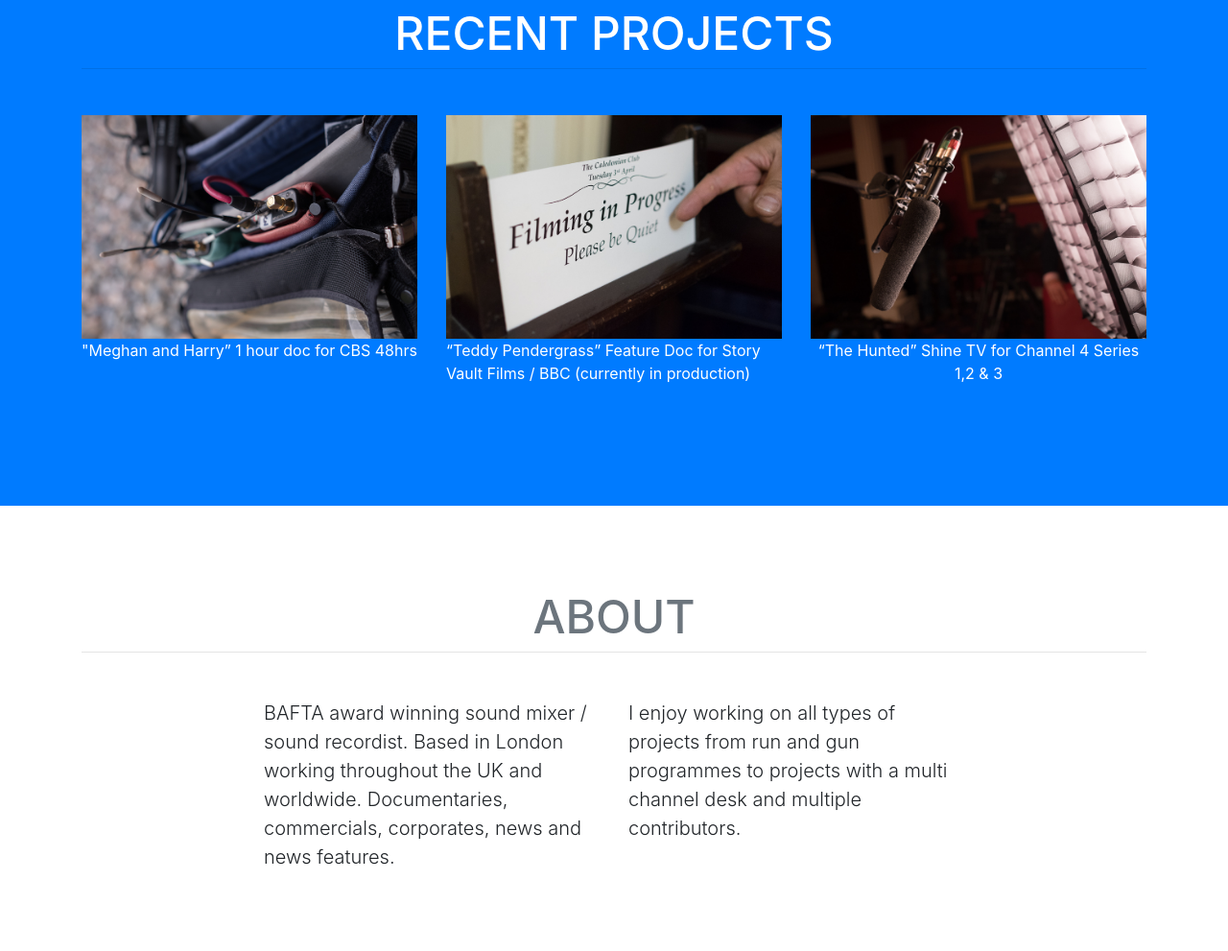
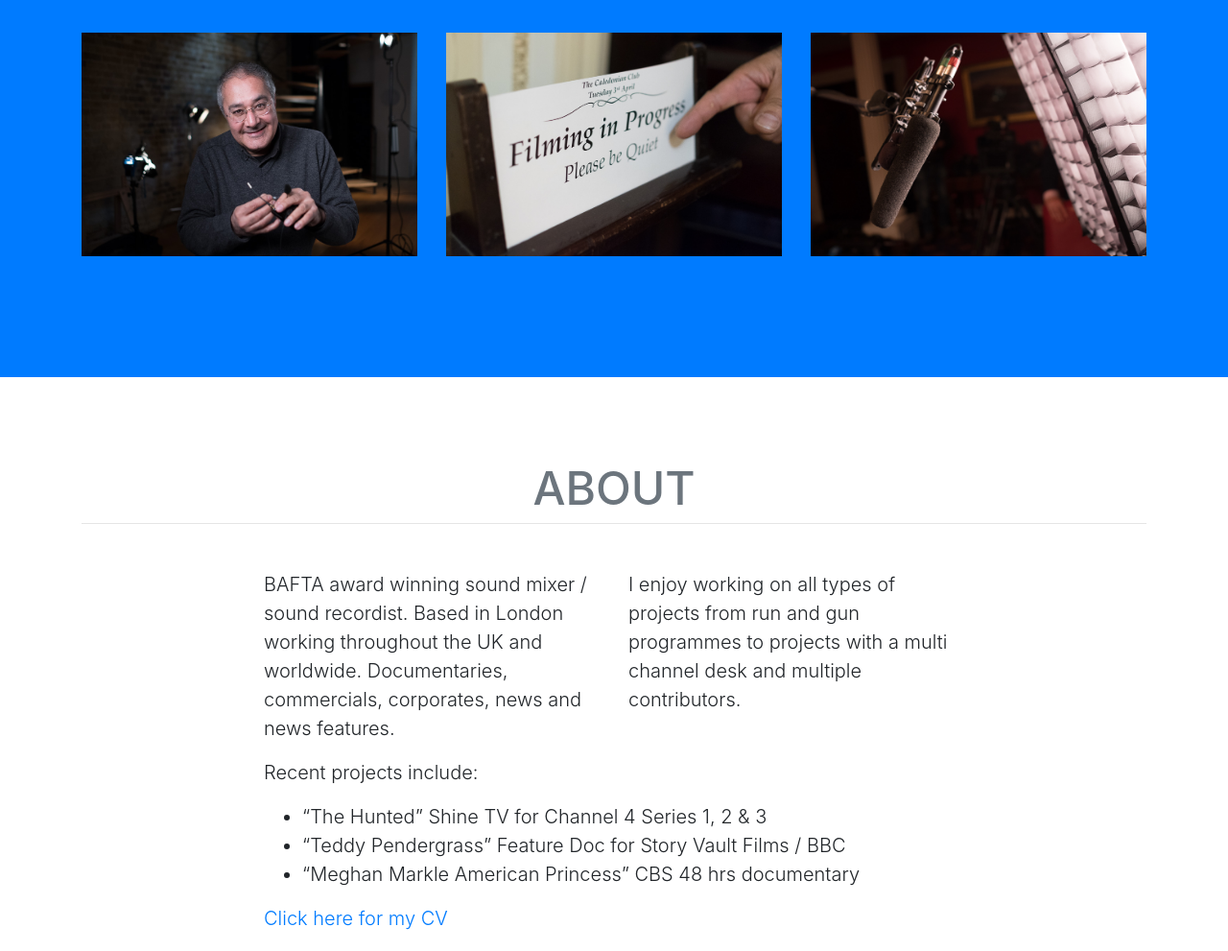
Before and after one commit to kuzsound/kuzsound, a website with bundled scripts: page index.html in a window 1280 px wide. Shown: the part 1260-2251 px from the top of the page at 96% size. Built offline with nearby package versions, Linux system fonts and the light colour scheme.

Commit message:
Add photo of Kuz, add recent projects section, move CV link

```diff
--- a/index.html
+++ b/index.html
@@ -34,7 +34,7 @@
         <h1 class="text-uppercase mb-0">Kuz Randhawa</h1>
         <hr >
         <h2 class="font-weight-light mb-0">
-          Award winning sound mixer / sound recordist.
+          Award winning sound mixer / sound recordist
         </h2>
       </div>
     </header>
@@ -46,7 +46,6 @@
         <hr class="mb-5">
         <p class="text-center lead">Email: kuzrandhawa@aol.com</p>
         <p class="text-center lead">Phone: 07860 567535</p>
-        <p class="text-center lead"> <a href="img/cv.pdf">CV</a></p>
       </div>
     </section>
 
@@ -54,16 +53,14 @@
     <!-- Portfolio Grid Section -->
     <section class="portfolio bg-primary text-white mb-0" id="portfolio" >
       <div class="container">
-        <h2 class="text-center text-uppercase mb-0">Recent projects</h2>
 
         <hr class="mb-5">
         <div class="row">
           <div class="col-md-6 col-lg-4">
             <a class="portfolio-item d-block mx-auto">
 
-              <img class="img-fluid" src="img/portfolio/radiomic.jpg" alt="">
+              <img class="img-fluid" src="img/portfolio/kuz.jpg" alt="">
               <div class="my-auto w-100 text-center">
-                <p class="mb-1">"Meghan and Harry” 1 hour doc for CBS 48hrs</p>
               </div>
             </a>
           </div>
@@ -73,8 +70,7 @@
               </div>
               <img class="img-fluid" src="img/portfolio/quiteplease.jpg" alt="">
               <div class="d-flex position-absolute h-100 w-100">
-                <p class="mb-1">“Teddy Pendergrass” Feature Doc for Story Vault Films / BBC
-                  (currently in production)</p>
+
               </div>
 
             </a>
@@ -86,7 +82,6 @@
 
               <img class="img-fluid" src="img/portfolio/microhpone.jpg" alt="">
               <div class="my-auto w-100 text-center">
-                <p class="mb-2">“The Hunted” Shine TV for Channel 4 Series 1,2 & 3</p>
               </div>
             </a>
             <p class="text-center text-secondary mb-3">
@@ -132,6 +127,19 @@
               I enjoy working on all types of projects from run and gun programmes to projects with a multi channel desk and multiple contributors.
           </div>
         </div>
+        <div class="row">
+          <div class="col-lg-10 ml-auto">
+              <p class="lead">Recent projects include: </p>
+              <ul class="lead">
+                <li>“The Hunted” Shine TV for Channel 4 Series 1, 2 &amp; 3</li>
+                <li>“Teddy Pendergrass” Feature Doc for Story Vault Films / BBC</li>
+                <li>“Meghan Markle American Princess” CBS 48 hrs documentary</li>
+              </ul>
+              <p class="lead"> <a href="img/cv.pdf">Click here for my CV</a></p>
+
+          </div>
+
+        </div>
       </div>
     </section>
 
```
Also changed, not shown: img/portfolio/kuz.jpg (added).
